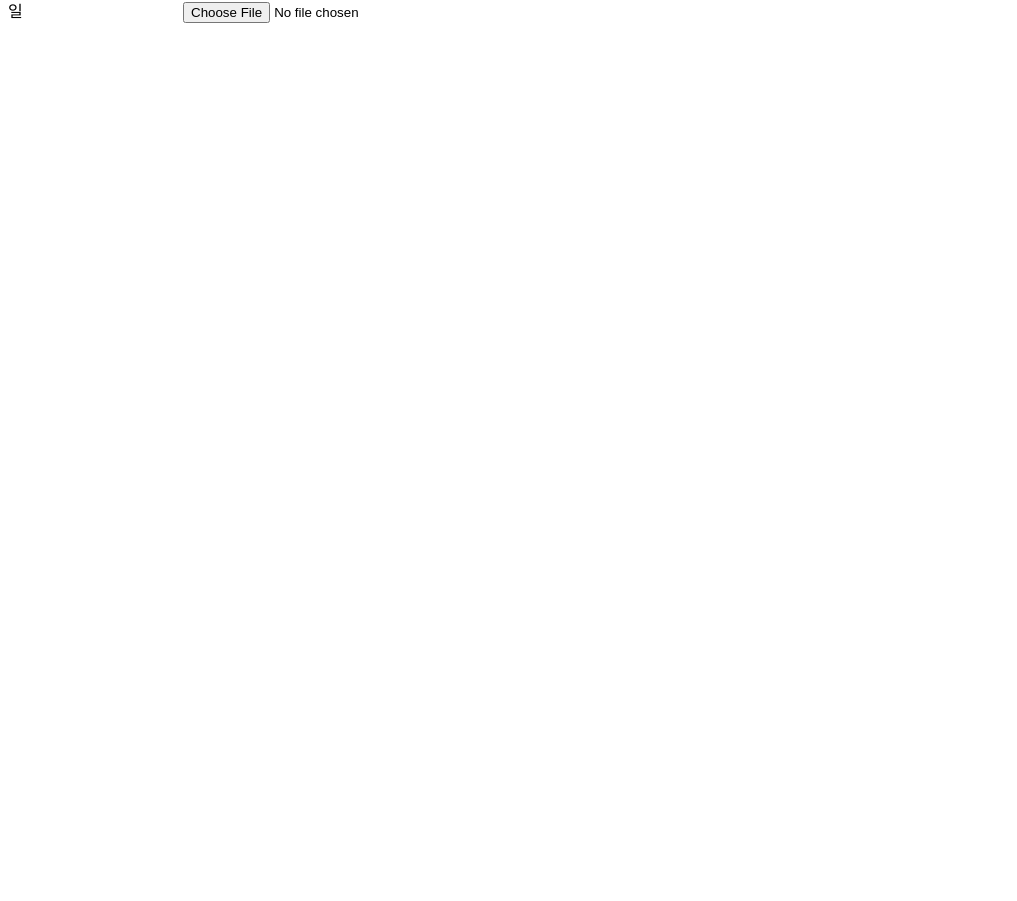
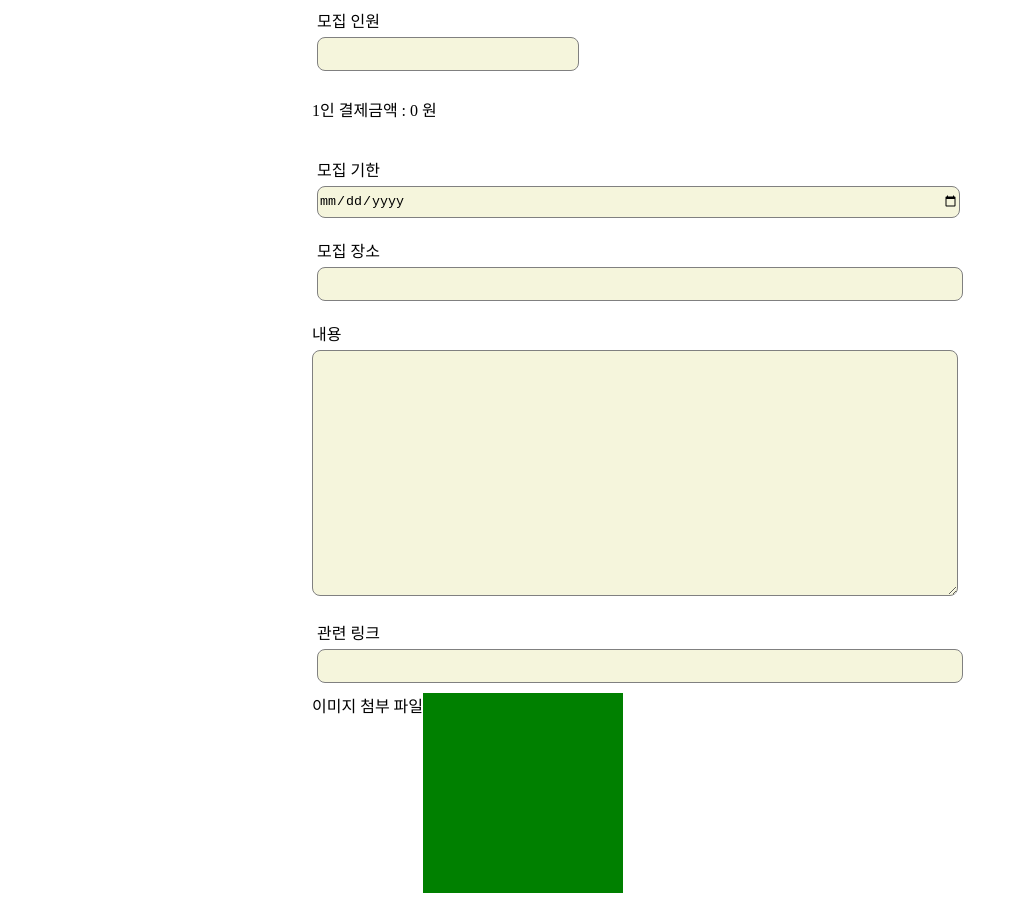
Before and after one commit to team-AFAD/AFAD, a React (Create React App) app in the folder client/: page / in a window 1280 px wide. Shown: the part 405-1306 px from the top of the page, without its empty margins (0-1017 px from the left). Before the commit the page ends 800 px from the top, so only its background shows below. Built offline with nearby package versions, Linux system fonts and the light colour scheme.

Commit message:
feat : SCSS input in PostForm

```diff
--- a/client/src/components/Input/InputPost.js
+++ b/client/src/components/Input/InputPost.js
@@ -1,11 +1,11 @@
 import React from 'react';
 import './inputPost.scss';
 
-const InputPost = ({title, name, type, onChangeForm}) => {
+const InputPost = ({title, name, type, onChangeForm, inputSize}) => {
     return (
         <div className="InputPost">
-            <div className="title">{title}</div>
-            <input type={type} name={name} onChange={onChangeForm}></input>
+            <div className="title">{title}</div> <br/>
+            <input className={`input ${inputSize}`} type={type} name={name} onChange={onChangeForm}></input>
         </div>
     )
 }
--- /dev/null
+++ b/client/src/components/Input/InputPostFile.js
@@ -0,0 +1,15 @@
+import React from 'react';
+import './inputPostFile.scss';
+
+const InputPostFile = ({title, name, type, onChangeForm}) => {
+    return (
+        <div className="InputPostFile">
+            <div className="title">{title}</div>
+            <input type={type} name={name} onChange={onChangeForm}></input>
+            {/* 사진 미리보기 창 */}
+            <div className='showImg'></div>
+        </div>
+    )
+}
+
+export default InputPostFile;
--- a/client/src/components/Input/inputPost.scss
+++ b/client/src/components/Input/inputPost.scss
@@ -1,7 +1,20 @@
 .InputPost {
-    .title{
+
+    margin : 10px 5px;
+    .title {
         display: inline-block;
-        margin-right: 75px;
-        width: 100px;
+        margin:10px 0 5px 0;
     }
+    input {
+        border-radius: 8px;
+        border: 1px solid gray;
+        background-color: beige;
+        width: 50vw;
+        height: 30px;
+
+        &.short {
+            width: 20vw;
+        }
+    }
+
 }
--- /dev/null
+++ b/client/src/components/Input/inputPostFile.scss
@@ -0,0 +1,11 @@
+.InputPostFile {
+    display: flex;
+    input {
+        display: none;
+    }
+    .showImg {
+        background-color: green;
+        width: 200px;
+        height: 200px;
+    }
+}
--- a/client/src/components/Input/textarea.scss
+++ b/client/src/components/Input/textarea.scss
@@ -1,6 +1,13 @@
 .Textarea {
+    .title {
+        display: inline-block;
+        margin:10px 0 5px 0;
+    }
     textarea {
-        width: 50%;
-        height: 50%;
+        border-radius: 8px;
+        border: 1px solid gray;
+        background-color: beige;
+        width: 50vw;
+        height: 30vh;
     }
 }
--- a/client/src/components/Post/PostForm.js
+++ b/client/src/components/Post/PostForm.js
@@ -2,6 +2,7 @@ import React, { useState } from 'react';
 import './postForm.scss';
 import InputPost from '../Input/InputPost';
 import Textarea from '../Input/Textarea';
+import InputPostFile from '../Input/InputPostFile';
 
 function PostForm () {
     const [formValue, setFormValue] = useState({
@@ -31,13 +32,13 @@ function PostForm () {
                 onChangeForm={onChangeForm}
                 />
                 <InputPost title={"상품명"} name={"merchandiseName"} type={"text"} required
-                onChangeForm={onChangeForm}
+                onChangeForm={onChangeForm} inputSize="short"
                 />
                 <InputPost title={"금액"} name={"amount"} type={"text"} required
-                onChangeForm={onChangeForm}
+                onChangeForm={onChangeForm} inputSize="short"
                 />
                 <InputPost title={"모집 인원"} name={"num_people"} type={"number"} required
-                onChangeForm={onChangeForm}
+                onChangeForm={onChangeForm} inputSize="short"
                 />
 
                 <div className='payment'><p>1인 결제금액 : {perPayment} 원</p></div>
@@ -54,7 +55,7 @@ function PostForm () {
                 <InputPost title={"관련 링크"} name={"url"} type={"url"}
                 onChangeForm={onChangeForm}
                 />
-                <InputPost title={"이미지 첨부 파일"} name={"post_img"} type={"file"}
+                <InputPostFile title={"이미지 첨부 파일"} name={"post_img"} type={"file"}
                 onChangeForm={onChangeForm}
                 />
             </form>
--- a/client/src/components/Post/PostWrite.js
+++ b/client/src/components/Post/PostWrite.js
@@ -1,10 +1,13 @@
 import PostForm from "./PostForm";
+import './postWrite.scss';
 
 function PostWrite () {
     return (
         <div className="PostWrite">
-            <h3>공동구매 모집하기</h3>
-            <PostForm />
+            <div className="postFormWrap">
+                <h1>공동구매 모집하기</h1>
+                <PostForm />
+            </div>
         </div>
     )
 }
--- a/client/src/components/Post/postWrite.scss
+++ b/client/src/components/Post/postWrite.scss
@@ -0,0 +1,10 @@
+.PostWrite {
+    display: flex;
+    justify-content: center;
+
+        h1 {
+            text-align: center;
+            margin: 50px auto;
+            color: darkgreen;
+        }
+}
```
